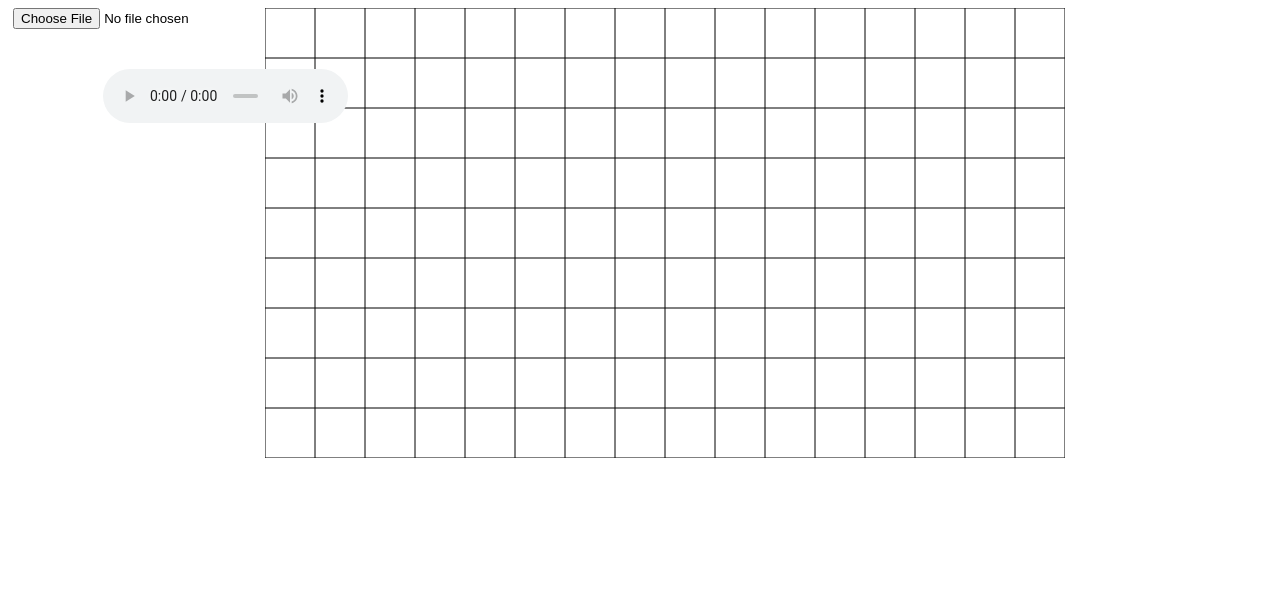
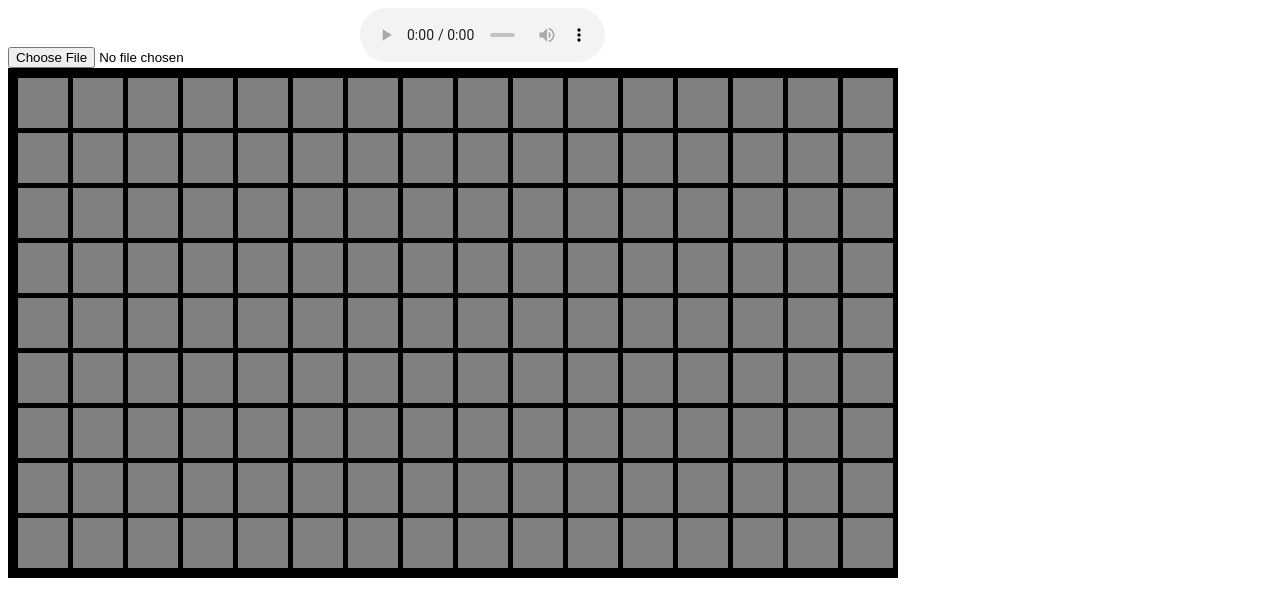
Before and after one commit to Alaivin/LightOrgan, a plain HTML site: page index.html in a window 1280 px wide. Drawn offline with Linux system fonts and the light colour scheme.

Commit message:
feature: boombox implementation

```diff
--- a/index.html
+++ b/index.html
@@ -9,9 +9,11 @@
 </head>
 <body>
   <div id="wrapper">
-    <input type="file" id="audioFile" class="audioFile"  accept="audio/*" />
-    <canvas id="canvas" class="canvas" width="800" height="450"></canvas>
-    <audio id="audio" class="audio" src="./music/believer.mp3" controls></audio>
+    <div class="controls">
+      <input type="file" id="audioFile" class="audioFile"  accept="audio/*" />
+      <audio id="audio" class="audio" src="./music/believer.mp3" controls></audio>
+    </div>
+    <canvas id="canvas" class="canvas" width="890" height="510"></canvas>
   </div>
   <script src="./index.js"></script>
 </body>
--- a/index.js
+++ b/index.js
@@ -1,32 +1,69 @@
 const canvas = document.querySelector('canvas');
 const context = canvas.getContext('2d');
-const scale = 50;
+const canvasWidth = canvas.width;
+const canvasHeight = canvas.height;
+
 const file = document.getElementById('audioFile');
 const audio = document.getElementById('audio');
 
-const playMusic = () => {
-  audio.play();
-  const context = new AudioContext();
-  const src = context.createMediaElementSource(audio);
-  const analyser = context.createAnalyser();
-  src.connect(analyser);
-  analyser.connect(context.destination);
-}
+// const playMusic = () => {
+//   audio.play();
+//   const context = new AudioContext();
+//   const src = context.createMediaElementSource(audio);
+//   const analyser = context.createAnalyser();
+//   src.connect(analyser);
+//   analyser.connect(context.destination);
+// }
 
-file.addEventListener('change', playMusic);
+// file.addEventListener('change', playMusic);
 
-const drawGrid = () => {
-  context.clearRect(0, 0, canvas.width, canvas.height);
-  context.beginPath();
-  for (let i = 0; i <= canvas.width; i+= scale) {
-    context.moveTo(i, 0);
-    context.lineTo(i, canvas.height);
+
+const audioCtx = new AudioContext();
+const analyser = audioCtx.createAnalyser();
+
+
+const audioFile = new Audio();
+audioFile.src = './Music/believer.mp3';
+audioFile.autoplay = true;
+const audioSourceNode = audioCtx.createMediaElementSource(audioFile);
+
+
+const bufferLength = analyser.frequencyBinCount;
+const dataArray = new Uint8Array(bufferLength);
+audioSourceNode.connect(analyser)
+analyser.connect(audioCtx.destination);
+
+context.clearRect(0, 0, canvasWidth, canvasHeight);
+
+const drawBoombox = () => {
+  const drawVisual = requestAnimationFrame(drawBoombox);
+
+  analyser.getByteFrequencyData(dataArray);
+
+  context.fillStyle = 'rgb(0, 0, 0)';
+  context.fillRect(0, 0, canvasWidth, canvasHeight);
+
+  const barWidth = 50;
+  const barHeight = 50;
+  let x = 5;
+  const position = {
+    x: 10,
+    y: 10
   };
-  for (let i = 0; i <= canvas.height; i+= scale) {
-    context.moveTo(0, i);
-    context.lineTo(canvas.width, i);
+
+  for (let i = 1; i < 144; i++) {
+    context.fillStyle = 'hsl(' + (i * 5) + ',' + (dataArray[i]) +'%' + ', 50%)';
+
+    if (i === 16) context.fillRect(position.x, position.y, barWidth, barHeight);
+
+    if (i % 16 === 0) {
+      position.y = position.y + barHeight + 5;
+      position.x = 10;
+    };
+
+    context.fillRect(position.x, position.y, barWidth, barHeight);
+    position.x += barWidth + 5;
   };
-context.stroke();
 };
 
-drawGrid();
+drawBoombox();
--- a/style.css
+++ b/style.css
@@ -1,12 +1,7 @@
 #audioFile {
-  position: relative;
-  bottom: 435px;
-  left: 5px;
 }
 
 #audio {
   margin-left: 95px;
-  position: relative;
-  bottom: 395px;
   width: 245px;
 }
```
